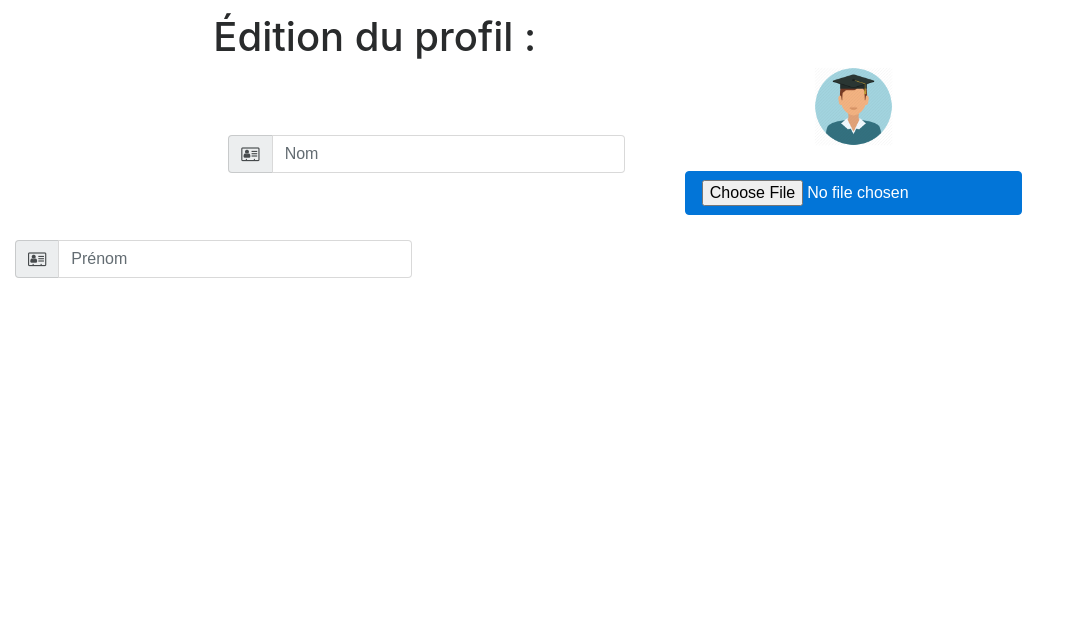
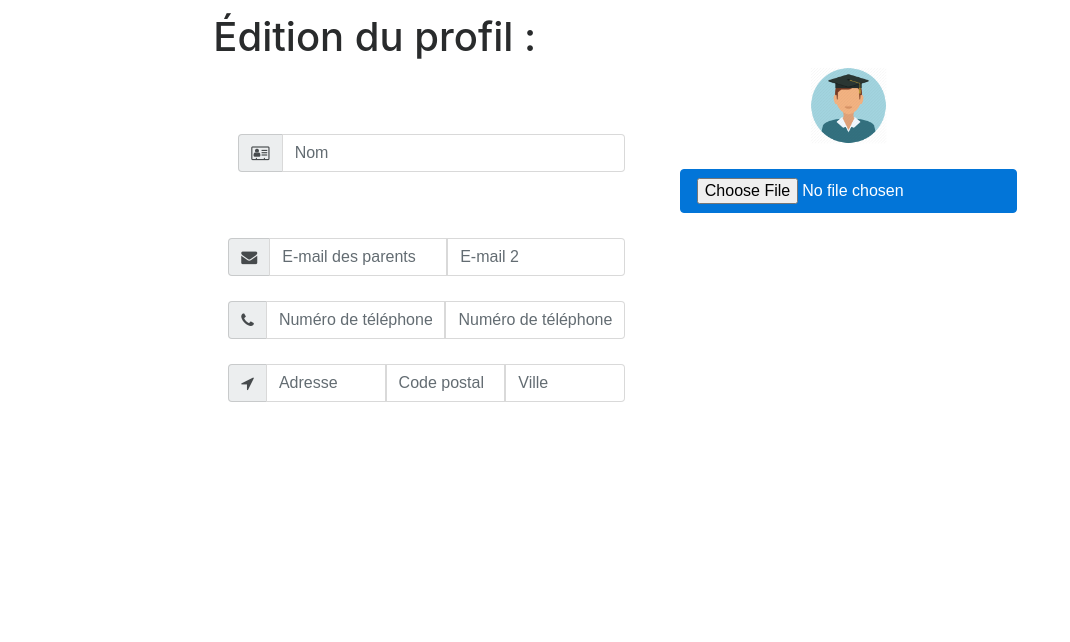
Before and after one commit to OnSouleveDesMeres/ProjectS2, a PHP site: page /profile.html in a window 1280 px wide. Shown: the part 40-682 px from the top of the page, without its empty margins (0-1070 px from the left). Run offline with PHP 8.4, Linux system fonts and the light colour scheme; some libraries are stand-ins or nearby versions.

Commit message:
modif profile.html

```diff
--- a/profile.html
+++ b/profile.html
@@ -47,7 +47,8 @@
             <div style="height:55px;"></div>
             <h1 class="offset-sm-2">Édition du profil :</h1>
 
-            <div class="form-inline row">
+            <div>
+                  <div class="form-inline col">
                       <div class="input-group offset-sm-2 col-sm-4">
                           <span class="input-group-addon"><i class="fa fa-address-card-o" aria-hidden="true"></i></span>
                           <input type="text" class="form-control" aria-label="nom" placeholder="Nom" required>
@@ -63,13 +64,29 @@
                               </div>
                           </center>
                       </div>
+                    </div>
 
-                <div class="input-group col-sm-4">
-                    <span class="input-group-addon"><i class="fa fa-address-card-o" aria-hidden="true"></i></span>
-                    <input type="text" class="form-control" aria-label="prenom" placeholder="Prénom" required>
+                      <div class="input-group offset-sm-2 col-sm-4">
+                          <span class="input-group-addon"><i class="fa fa-envelope" aria-hidden="true"></i></span>
+                          <input type="mail" class="form-control" aria-label="email" placeholder="E-mail des parents">
+                          <input type="mail" class="form-control" aria-label="email" placeholder="E-mail 2">
+                      </div>
+
+                      <div class="input-group offset-sm-2 col-sm-4">
+                          <span class="input-group-addon"><i class="fa fa-phone" aria-hidden="true"></i></span>
+                          <input type="text" class="form-control" aria-label="numeroTel" placeholder="Numéro de téléphone des parents" required>
+                          <input type="text" class="form-control" aria-label="numeroTel" placeholder="Numéro de téléphone 2" >
+                      </div>
+
+                      <div class="input-group offset-sm-2 col-sm-4">
+                          <span class="input-group-addon"><i class="fa fa-location-arrow" aria-hidden="true"></i></span>
+                          <input type="text" class="form-control" aria-label="adresse" placeholder="Adresse" required>
+                          <input type="text" class="form-control" aria-label="codePostale" placeholder="Code postal" required>
+                          <input type="text" class="form-control" aria-label="ville" placeholder="Ville" required>
                       </div>
 
             </div>
+
 
         </main>
 
```
Also changed, not shown: informations.php (+13 -6 lines). Lines whose indentation alone changed are shown as unchanged.
